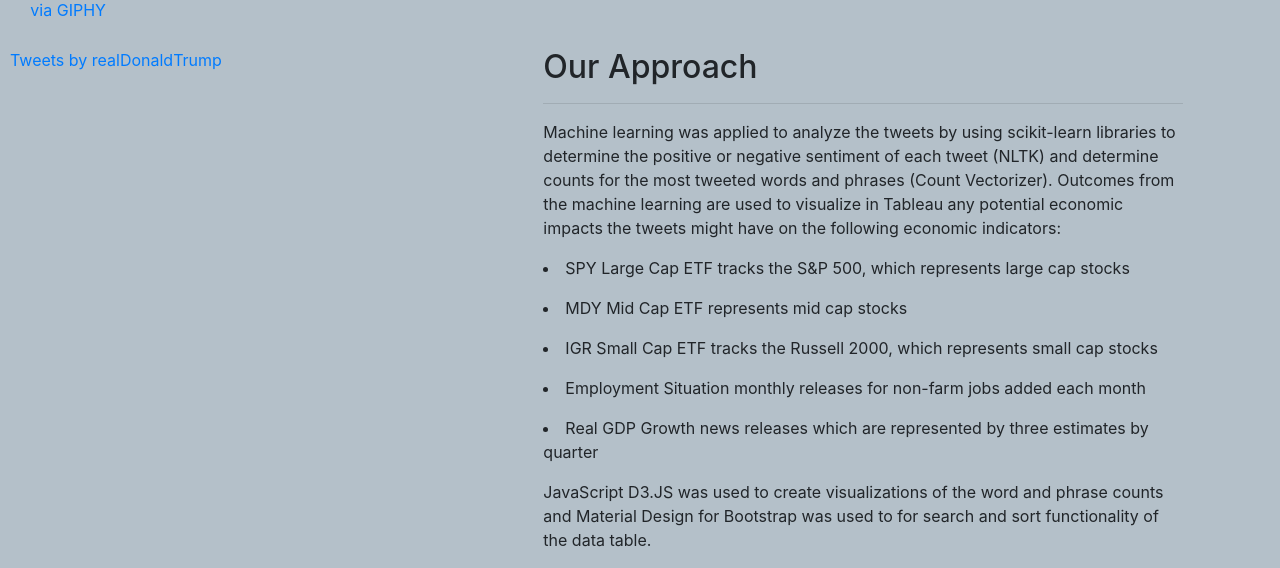
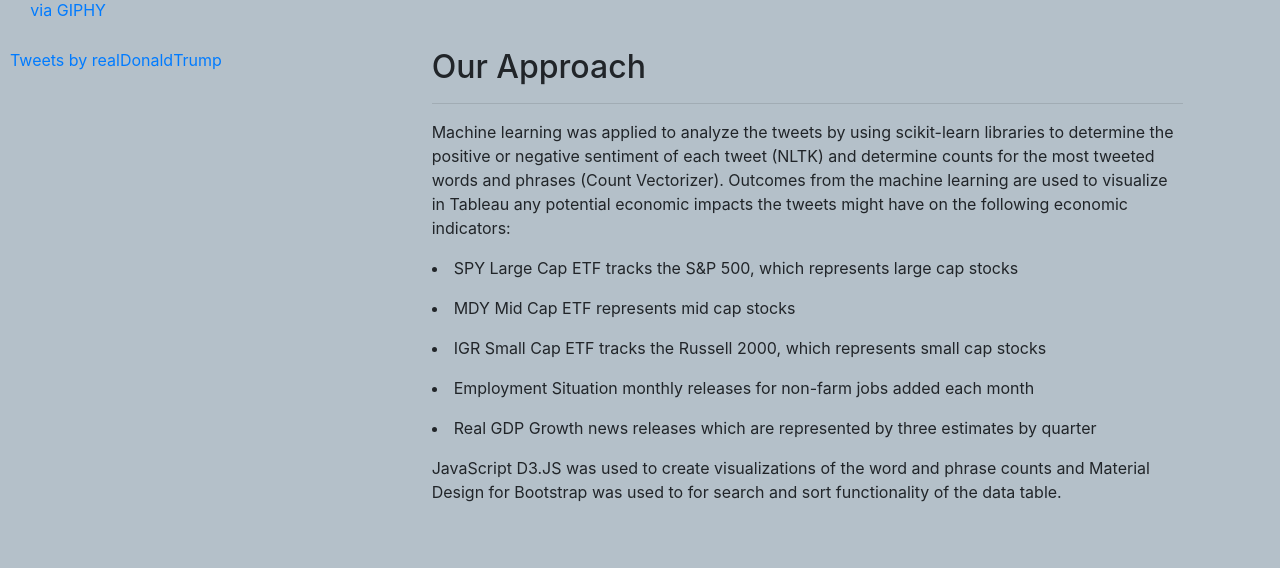
Before and after one commit to emilou1981/Trump_Tweets_Project, a Flask app: page / in a window 1280 px wide. Shown: the part 448-1016 px from the top of the page. After the commit the page ends 950 px from the top, so only its background shows below. Run offline with Flask 2, Linux system fonts and the light colour scheme; parts of the project's set-up code (start-up, migrations or seed data) failed here and were passed over; some libraries are stand-ins or nearby versions.

Commit message:
index.html adjust

```diff
--- a/flaskDeploy/templates/bubble_word.html
+++ b/flaskDeploy/templates/bubble_word.html
@@ -35,7 +35,7 @@
 
     <div id="tooltip" class="hidden"></div>
     <div class="row">
-        <div class="col-md-7 col-sm-7" class="bubble">
+        <div class="col-md- col-sm-7" class="bubble">
             <!-- <div id='word_buble_header' class="bubble">Top 50 Words</div> -->
             <div id='wordbubble_chart'></div>
         </div>
--- a/flaskDeploy/templates/index.html
+++ b/flaskDeploy/templates/index.html
@@ -62,7 +62,7 @@
         </div>
 
         <div class="row">
-            <div class="col-md-5">
+            <div class="col-md-4">
                 <div class="container">
 
                     <a class="twitter-timeline" data-width="1200" data-height="600" data-dnt="true" data-theme="dark" href="https://twitter.com/realDonaldTrump?ref_src=twsrc%5Etfw">Tweets by realDonaldTrump</a>
@@ -70,7 +70,7 @@
 
                 </div>
             </div>
-            <div class="col-md-6">
+            <div class="col-md-7">
                 <h2>Our Approach</h2>
                 <hr>
                 <p>
```
